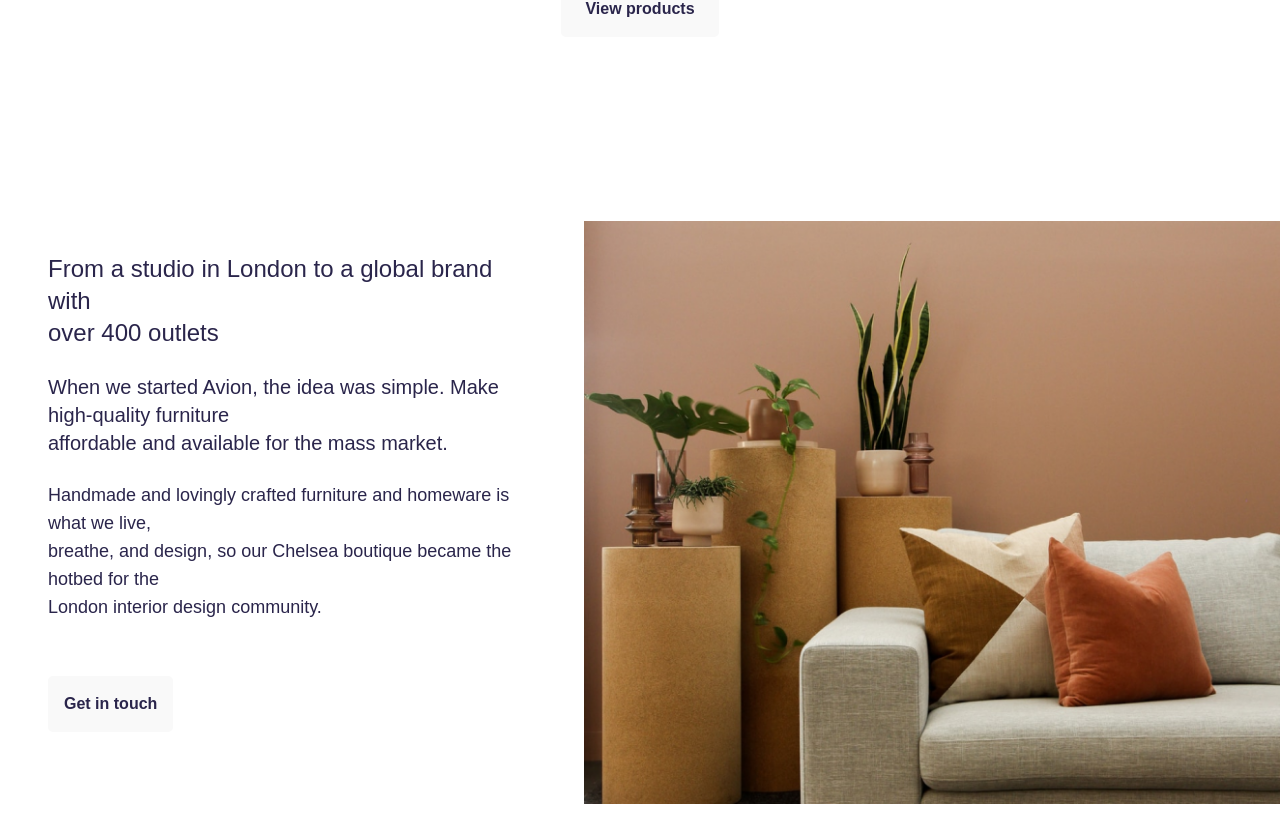
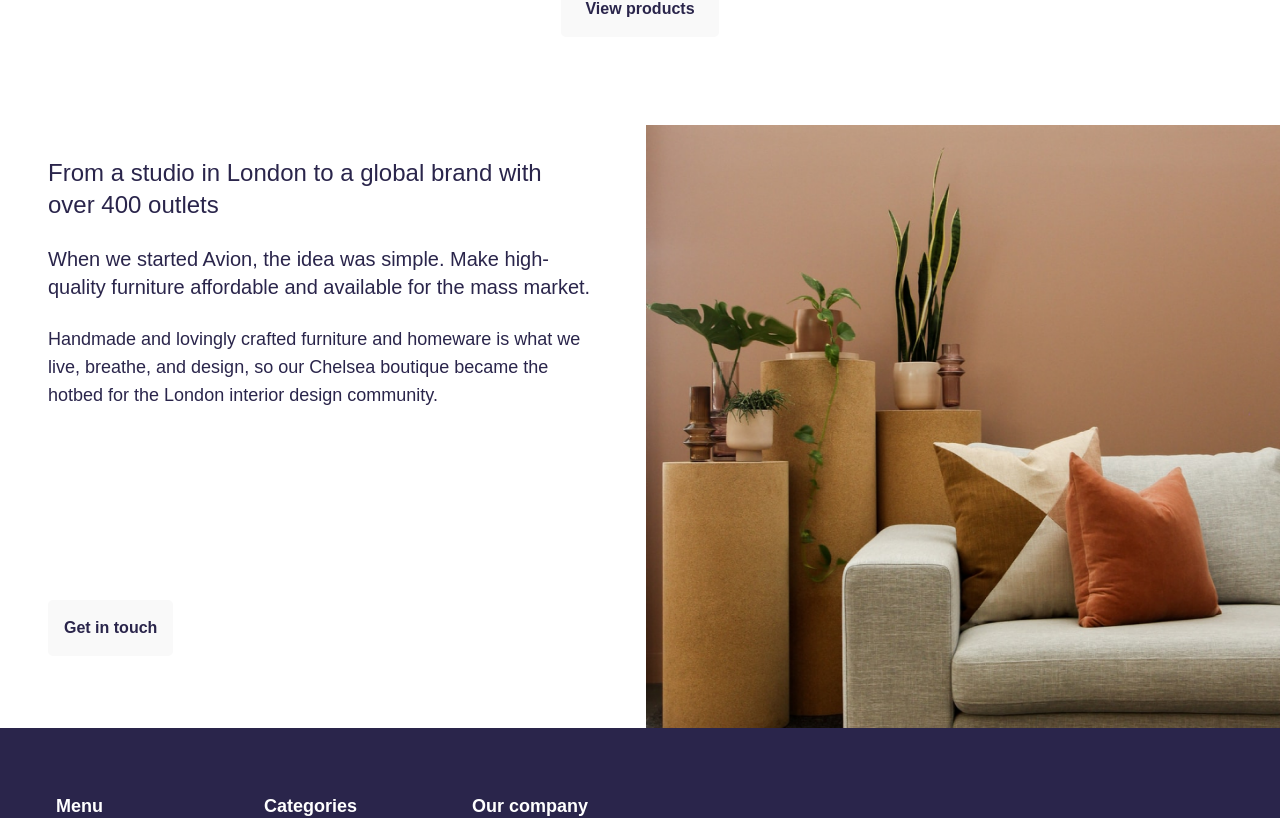
Before and after one commit to RafihaSiddiqui6/Hackathon-figma-E-commerce, a Next.js app: page / in a window 1280 px wide. Shown: the part 3137-3955 px from the top of the page. Built offline with nearby package versions, Linux system fonts and the light colour scheme.

Commit message:
last.tsx

```diff
--- a/src/app/components/last.tsx
+++ b/src/app/components/last.tsx
@@ -2,22 +2,22 @@ import Image from 'next/image'
 import React from 'react'
 export default function Last(){
   return (
-    <>
+    <div>
       <section>
-        <div className="py-12 text-[#2A254B] mt-12 ">
+        <div className=" text-[#2A254B]  ">
           <div className="flex flex-col md:flex-row">
-            <div className="w-full md:w-[720px] h-auto px-4 md:px-12 py-8 flex flex-col justify-between">
+            <div className="w-full md:w-[720px] h-[603px] px-4 md:px-12 py-8 flex flex-col justify-between">
               <div>
                 <h1 className="text-2xl md:text-2xl">
                   From a studio in London to a global brand with <br /> over 400 outlets
                 </h1>
                 <h1 className="py-6 text-lg md:text-xl">
-                  When we started Avion, the idea was simple. Make high-quality furniture <br />
+                  When we started Avion, the idea was simple. Make high-quality furniture
                   affordable and available for the mass market.
                 </h1>
                 <h1 className="text-base md:text-lg">
-                  Handmade and lovingly crafted furniture and homeware is what we live, <br />
-                  breathe, and design, so our Chelsea boutique became the hotbed for the <br />
+                  Handmade and lovingly crafted furniture and homeware is what we live,
+                  breathe, and design, so our Chelsea boutique became the hotbed for the
                   London interior design community.
                 </h1>
               </div>
@@ -28,18 +28,18 @@ export default function Last(){
               </div>
             </div>
 
-            <div className="w-full md:w-[890px] h-auto">
+             <div className="w-full md:w-[720px] h-auto">
               <Image
                 src={'/images/blend.png'}
-                height={800}
-                width={800}
+                height={1500}
+                width={1500}
                 alt="chair"
-                className="w-full h-full object-cover transition-transform duration-300 ease-in-out hover:scale-105 hover:rotate-2"
+                className="w-[720px] h-[603px] "
               />
             </div>
-          </div>
+        </div>
         </div>
       </section>
-    </>
+    </div>
   )
 }
```
